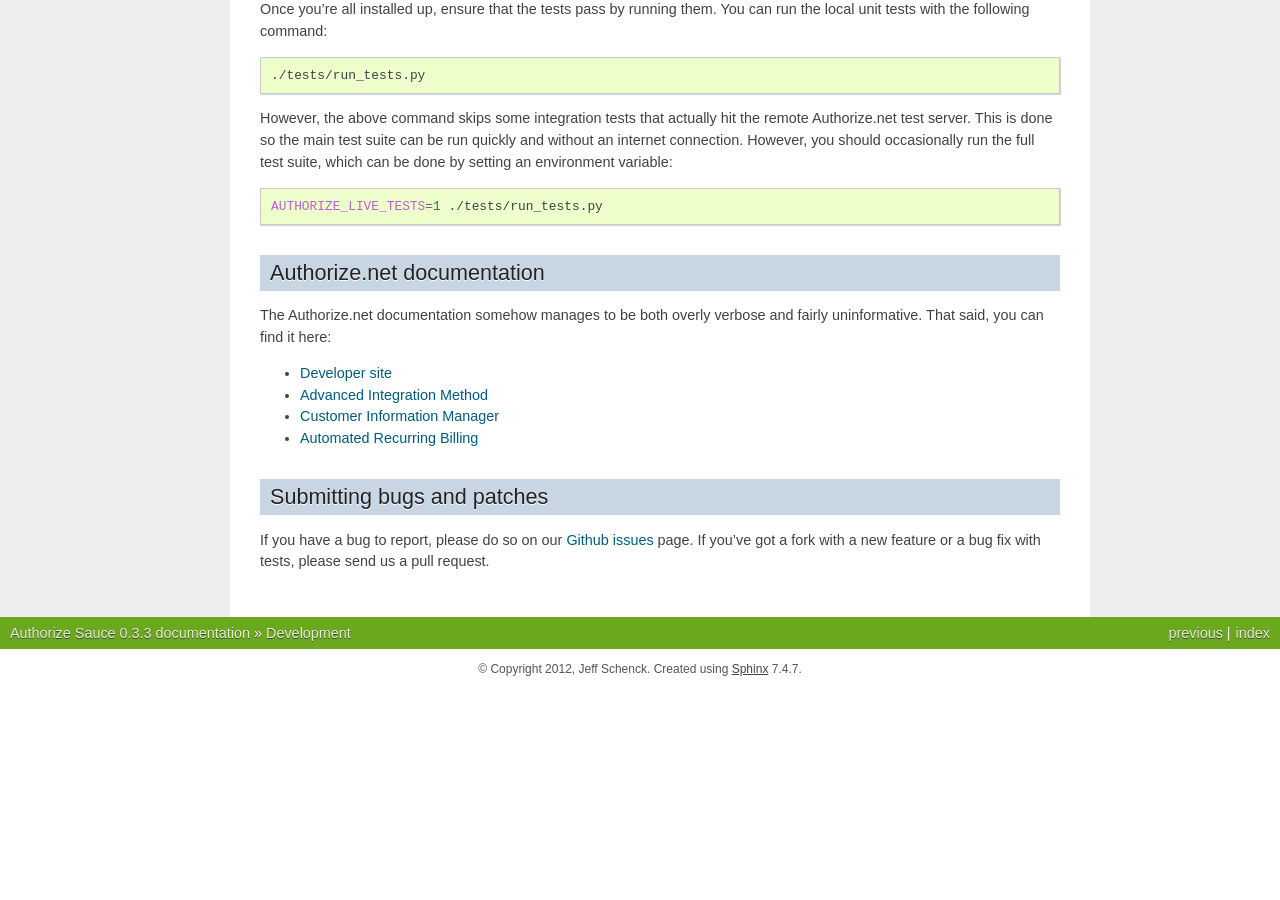
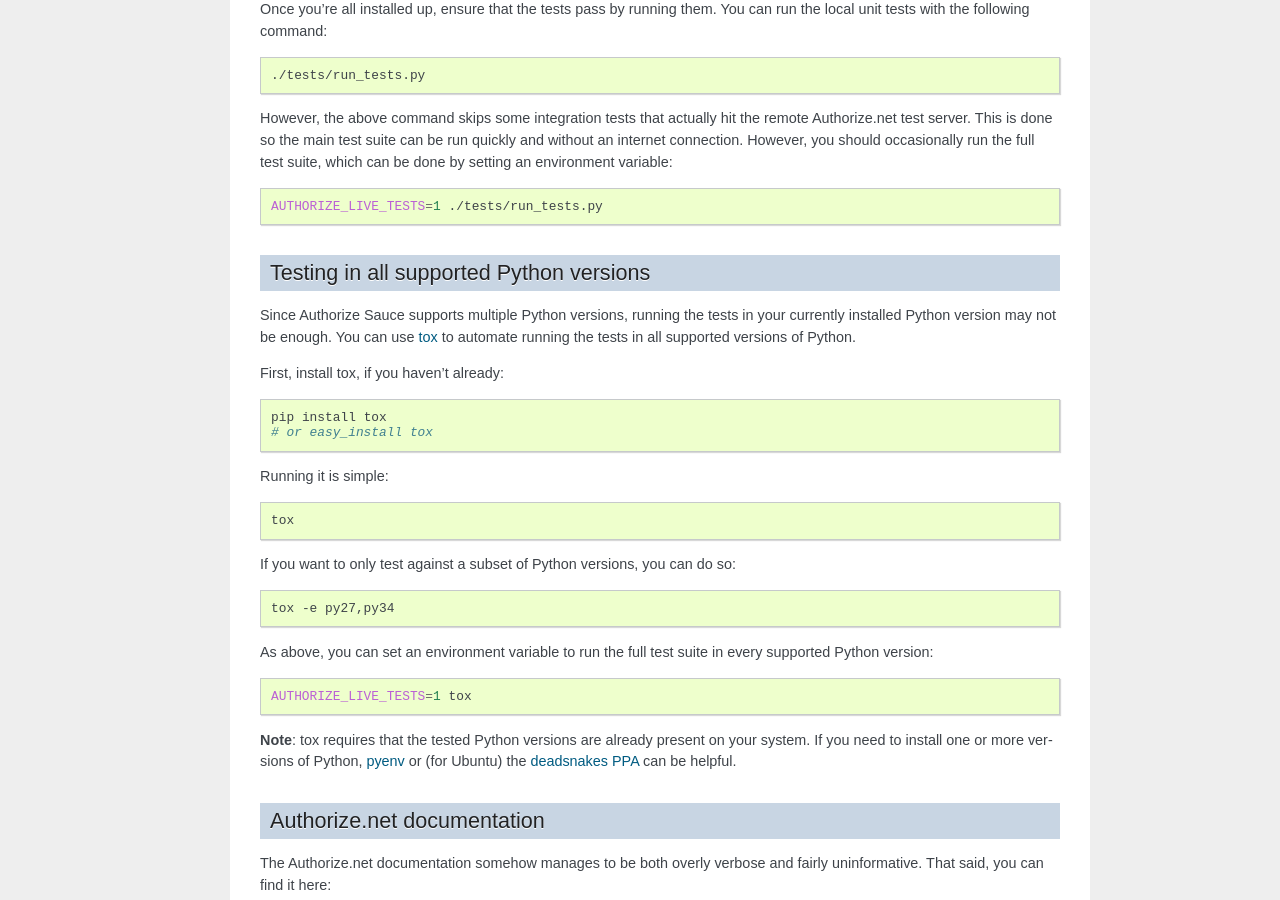
Before and after one commit to drewisme/authorizesauce, a Sphinx documentation site: the page built from docs/development.rst, in a window 1280 px wide and 900 px high, scrolled down 504 px. Built offline with Sphinx 7.4.7, drawn with Linux system fonts in a browser that asks for light colours; before the commit the page ends 1193 px from its top, so only the background shows below that; some of the changed text lies outside the part shown.

Commit message:
Add information about tox

```diff
--- a/docs/development.rst
+++ b/docs/development.rst
@@ -48,6 +48,47 @@
 
     AUTHORIZE_LIVE_TESTS=1 ./tests/run_tests.py
 
+Testing in all supported Python versions
+----------------------------------------
+
+Since Authorize Sauce supports multiple Python versions, running the tests in
+your currently installed Python version may not be enough. You can use `tox`_
+to automate running the tests in all supported versions of Python.
+
+First, install tox, if you haven't already:
+
+.. code-block:: bash
+
+    pip install tox
+    # or easy_install tox
+
+Running it is simple:
+
+.. code-block:: bash
+
+    tox
+
+If you want to only test against a subset of Python versions, you can do so:
+
+.. code-block:: bash
+
+    tox -e py27,py34
+
+As above, you can set an environment variable to run the full test suite in
+every supported Python version:
+
+.. code-block:: bash
+
+    AUTHORIZE_LIVE_TESTS=1 tox
+
+**Note**: tox requires that the tested Python versions are already present on
+your system.  If you need to install one or more versions of Python, `pyenv`_
+or (for Ubuntu) the `deadsnakes PPA`_ can be helpful.
+
+.. _tox: https://tox.readthedocs.org/en/latest/
+.. _pyenv: https://github.com/yyuu/pyenv
+.. _deadsnakes PPA: https://launchpad.net/~fkrull/+archive/ubuntu/deadsnakes
+
 .. _authorize-net-documentation:
 
 Authorize.net documentation
```
